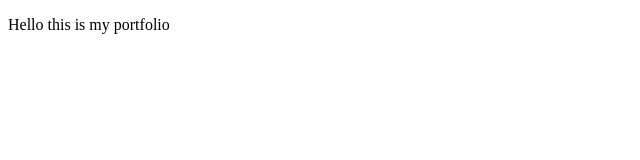
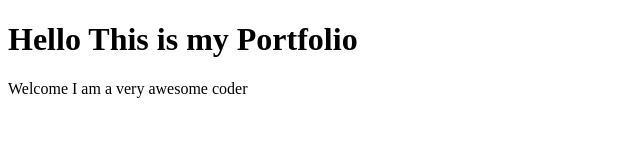
Before and after one commit to justonlybob/Portfolio, a plain HTML site: page index.html in a window 1280 px wide. Shown: the whole page, without its empty margins (0-640 px from the left). Drawn offline with Linux system fonts and the light colour scheme.

Commit message:
Update portfolio header and welcome message in index.html

```diff
--- a/index.html
+++ b/index.html
@@ -6,6 +6,7 @@
     <title>Document</title>
 </head>
 <body>
-    <p>Hello this is my portfolio</p>
+    <H1>Hello This is my Portfolio</H1>
+    <p>Welcome I am a very awesome coder</p>
 </body>
 </html>
```
